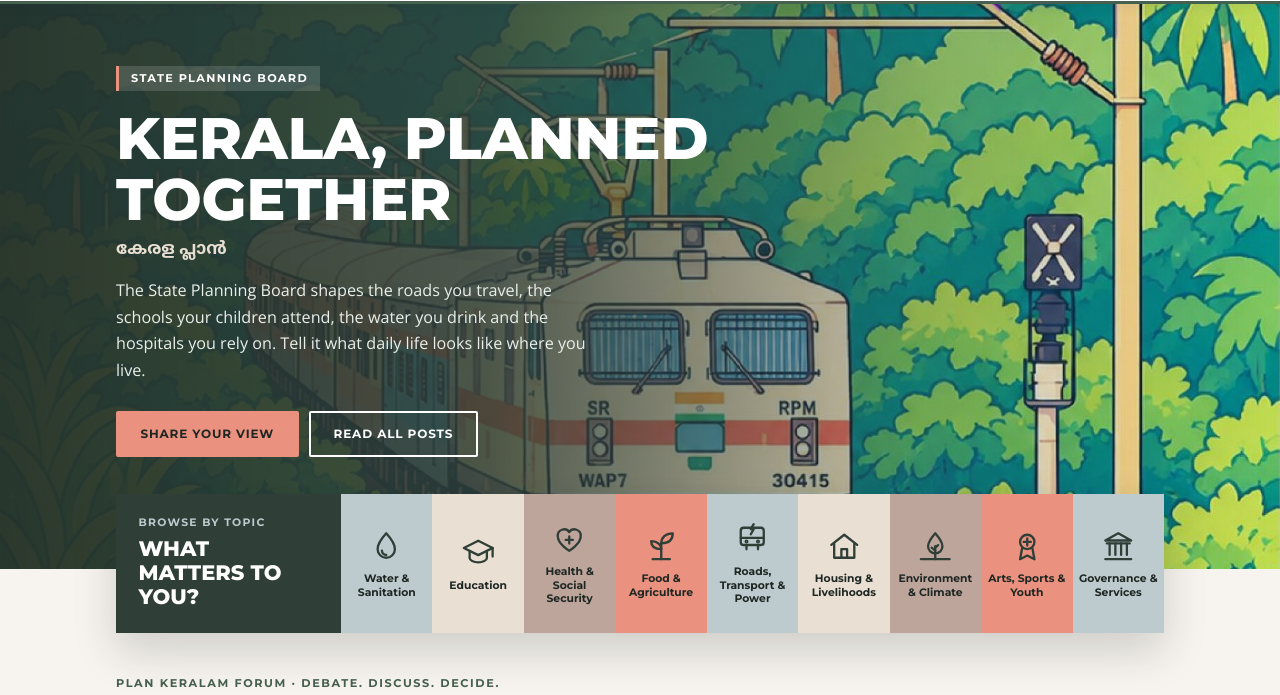
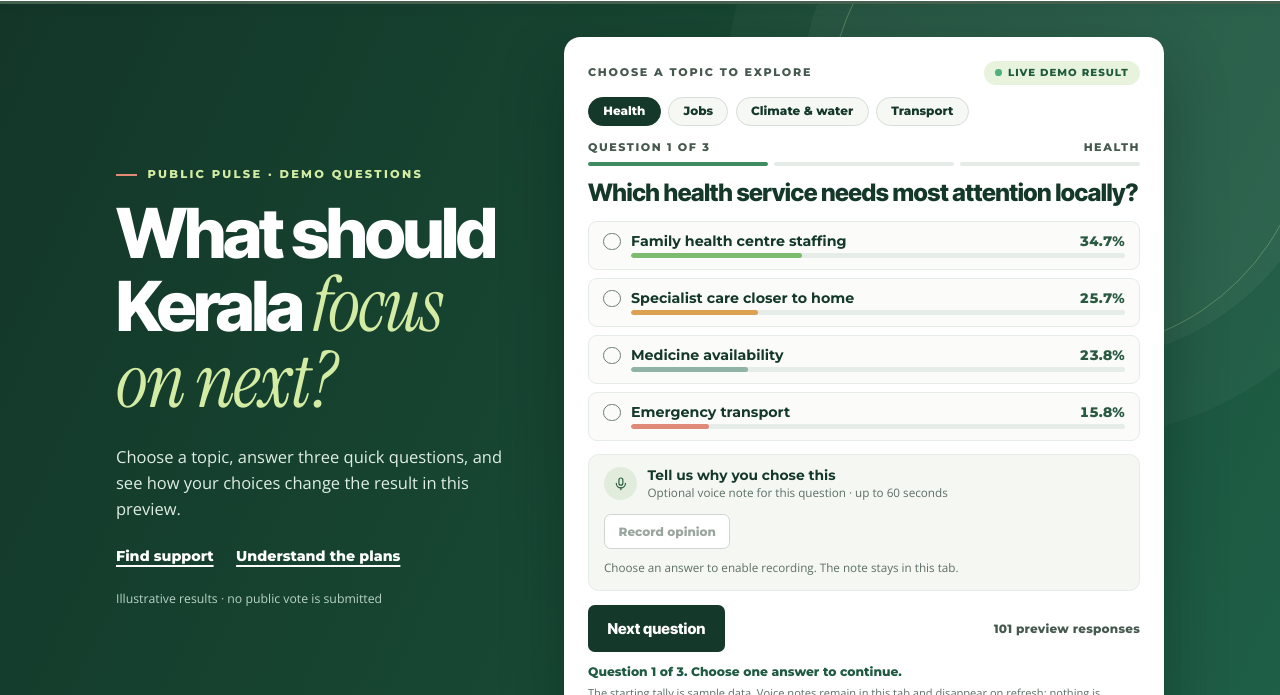
Before and after one commit to starktvm-hrms/spb-website-mockup, a plain HTML site: page index.html in a window 1280 px wide. Shown: the part 113-808 px from the top of the page. Drawn offline with nearby package versions, Linux system fonts and the light colour scheme.

Commit message:
Add Public Pulse poll as the first fold
New first fold: "What should Kerala focus on next?" with a demo poll
card (Health, Jobs, Climate & water, Transport; three questions each),
live percentage bars, an optional voice note kept in the tab, and a
results summary linking to the forum. The previous hero with topic
tiles becomes the second fold.

Co-Authored-By: Claude Opus 5.5 <noreply@anthropic.com>
Claude-Session: https://claude.ai/code/session_01To85Upxzz5nfc7gXcC277Y

```diff
--- a/assets/gov.css
+++ b/assets/gov.css
@@ -73,7 +73,7 @@ button{cursor:pointer}
 .hero::before{content:"";position:absolute;inset:0;background:linear-gradient(90deg,rgba(37,49,43,.96) 0%,rgba(47,62,55,.86) 38%,rgba(47,62,55,.25) 72%,rgba(47,62,55,0) 100%);z-index:1}
 .hero .wrap{position:relative;z-index:2;width:100%;padding-block:4rem 7.5rem}
 .hero .kick{display:inline-block;background:rgba(255,255,255,.14);color:#fff;border-left:3px solid var(--gold);font:700 .75rem/1 var(--head);letter-spacing:.12em;text-transform:uppercase;padding:.45rem .8rem;margin-bottom:1.1rem}
-.hero h1{font:800 clamp(2.2rem,5.6vw,3.9rem)/1.05 var(--head);margin:0 0 .4rem;text-transform:uppercase;letter-spacing:-.005em;max-width:15ch}
+.hero h1,.hero .hero-h{font:800 clamp(2.2rem,5.6vw,3.9rem)/1.05 var(--head);margin:0 0 .4rem;text-transform:uppercase;letter-spacing:-.005em;max-width:15ch}
 .hero .ml{font:600 1.15rem/1.4 var(--body);color:#e9dfd3;margin:0 0 1.1rem}
 .hero p.lead{font-size:1.08rem;max-width:52ch;margin:0 0 1.8rem;color:#e9efeb}
 .btns{display:flex;gap:.7rem;flex-wrap:wrap}
@@ -441,7 +441,7 @@ body{background:#fff}
   .hdr .wrap{min-height:4.2rem;gap:.6rem}
   .hero{min-height:0}
   .hero .wrap{padding-block:2.4rem 6.5rem}
-  .hero h1{font-size:clamp(1.9rem,8.6vw,2.6rem)}
+  .hero h1,.hero .hero-h{font-size:clamp(1.9rem,8.6vw,2.6rem)}
   .hero p.lead{font-size:.98rem;margin-bottom:1.4rem}
   .hero .btns{display:grid;grid-template-columns:1fr 1fr;gap:.6rem}
   .hero .btns .btn{justify-content:center;padding:.95rem .6rem;font-size:.72rem}
--- /dev/null
+++ b/assets/pulse.css
@@ -0,0 +1,115 @@
+/* Public Pulse: first-fold poll panel. Dark green field, white question card. */
+.pulse{--pg:#163d2d;--pg2:#1d5a42;--lime:#d3eba3;--pink:#e48b78;--card:#fff;--cink:#14382a;--cmut:#5d6f66;--cline:#e5ebe7;--csoft:#f4f7f2;
+  position:relative;overflow:hidden;color:#fff;background:linear-gradient(115deg,#133628 0%,#174632 45%,#1f6047 100%)}
+.pulse::before,.pulse::after{content:"";position:absolute;border-radius:50%;pointer-events:none}
+.pulse::before{width:46rem;height:46rem;right:-9rem;top:-17rem;background:radial-gradient(circle,rgba(255,255,255,.07) 0 55%,rgba(255,255,255,.03) 55% 100%)}
+.pulse::after{width:32rem;height:32rem;right:-2rem;top:-9rem;border:1px solid rgba(211,235,163,.28)}
+.pulse .wrap{position:relative;z-index:1;display:grid;grid-template-columns:minmax(0,1fr) minmax(0,40rem);gap:3.5rem;align-items:center;padding-block:3.2rem 3.6rem}
+.pulse-copy{max-width:31rem}
+.pulse-eye{display:flex;align-items:center;gap:.7rem;font:800 .76rem/1 var(--head);letter-spacing:.2em;text-transform:uppercase;color:var(--lime);margin:0 0 1.3rem}
+.pulse-eye::before{content:"";width:1.4rem;height:2px;background:var(--pink)}
+.pulse h1{font:800 clamp(2.8rem,6vw,4.6rem)/.98 'Inter Tight','Montserrat',sans-serif;letter-spacing:-.045em;margin:0 0 1.6rem;color:#fff}
+.pulse h1 em{font:italic 400 1.1em/1 'Instrument Serif',Georgia,serif;letter-spacing:-.02em;color:var(--lime)}
+.pulse-lead{font-size:1.1rem;line-height:1.6;color:#dfeee4;margin:0 0 1.6rem}
+.pulse-links{display:flex;gap:1.5rem;flex-wrap:wrap;margin-bottom:1.6rem}
+.pulse-links a{color:#fff;font:800 .95rem var(--head);text-decoration:underline;text-underline-offset:.3em;text-decoration-thickness:1.5px}
+.pulse-links a:hover{color:var(--lime)}
+.pulse-note{font-size:.82rem;color:#b9d3c4;margin:0}
+
+/* card */
+.pcard{background:var(--card);color:var(--cink);border-radius:1.1rem;padding:1.6rem 1.6rem 1.4rem;box-shadow:0 30px 60px rgba(5,25,17,.35)}
+.pc-top{display:flex;justify-content:space-between;align-items:center;gap:.8rem;flex-wrap:wrap}
+.pc-lbl{font:800 .74rem/1 var(--head);letter-spacing:.16em;text-transform:uppercase;color:#46594f}
+.pc-live{display:inline-flex;align-items:center;gap:.4rem;background:#e7f3dc;color:#1f5a3c;font:800 .68rem/1 var(--head);letter-spacing:.1em;text-transform:uppercase;padding:.45rem .75rem;border-radius:999px}
+.pc-live i{width:.45rem;height:.45rem;border-radius:50%;background:#3aa76d;animation:pulsedot 1.8s ease-in-out infinite}
+@keyframes pulsedot{50%{opacity:.35}}
+@media (prefers-reduced-motion:reduce){.pc-live i{animation:none}}
+.pc-chips{display:flex;gap:.5rem;flex-wrap:wrap;margin:.95rem 0 1.4rem}
+.pc-chips button{border:1px solid #d5ddd6;background:#f6f8f4;color:var(--cink);border-radius:999px;padding:.5rem .95rem;font:800 .8rem/1 var(--head)}
+.pc-chips button:hover{border-color:#8fb3a2}
+.pc-chips button[aria-pressed="true"]{background:var(--cink);border-color:var(--cink);color:#fff}
+.pc-prog{display:flex;justify-content:space-between;font:800 .74rem/1 var(--head);letter-spacing:.14em;text-transform:uppercase;color:#46594f}
+.pc-bars{display:grid;grid-template-columns:repeat(3,1fr);gap:.4rem;margin:.6rem 0 1.1rem}
+.pc-bars span{height:4px;border-radius:2px;background:var(--cline)}
+.pc-bars span.on{background:#3f8c63}
+.pc-q{font:800 clamp(1.25rem,2.2vw,1.6rem)/1.2 'Inter Tight','Montserrat',sans-serif;letter-spacing:-.02em;margin:0 0 1rem;color:var(--cink)}
+.pc-opts{display:grid;gap:.6rem;border:0;margin:0;padding:0}
+.pc-opt{display:grid;grid-template-columns:auto minmax(0,1fr) auto;gap:.15rem .7rem;align-items:center;padding:.8rem .95rem .85rem;border:1px solid var(--cline);border-radius:.6rem;background:#fbfcfa;cursor:pointer;transition:border-color .15s,background .15s}
+.pc-opt:hover{border-color:#a7c2b4}
+.pc-opt input{appearance:none;-webkit-appearance:none;width:1.15rem;height:1.15rem;border:1.5px solid #6d7d74;border-radius:50%;margin:0;display:grid;place-items:center;cursor:pointer}
+.pc-opt input:checked{border-color:#1f6a48}
+.pc-opt input:checked::after{content:"";width:.6rem;height:.6rem;border-radius:50%;background:#1f6a48}
+.pc-opt input:focus-visible{outline:3px solid #8fc9a8;outline-offset:2px}
+.pc-opt.sel{border-color:#3f8c63;background:#f1f8ee}
+.pc-opt .t{font:700 .95rem/1.3 var(--head);color:var(--cink)}
+.pc-opt .p{font:800 .92rem var(--head);color:#2b5a43;font-variant-numeric:tabular-nums}
+.pc-opt .bar{grid-column:2/4;height:5px;border-radius:3px;background:#e6ece7;overflow:hidden}
+.pc-opt .bar i{display:block;height:100%;border-radius:3px;transition:width .5s ease}
+.pc-opt:nth-child(1) .bar i{background:#7dbb6e}
+.pc-opt:nth-child(2) .bar i{background:#dca252}
+.pc-opt:nth-child(3) .bar i{background:#8fb3a6}
+.pc-opt:nth-child(4) .bar i{background:#df8a78}
+.pc-opt .you{grid-column:2/4;font-size:.72rem;font-weight:700;color:#2f7a52;margin-top:-.1rem}
+
+/* voice note */
+.pc-voice{margin-top:1rem;border:1px solid var(--cline);background:var(--csoft);border-radius:.7rem;padding:.9rem 1rem}
+.pc-vh{display:flex;gap:.7rem;align-items:flex-start}
+.pc-mic{width:2.2rem;height:2.2rem;border-radius:50%;background:#e1ecdc;color:#2c5c43;display:grid;place-items:center;flex:none}
+.pc-mic svg{width:1.05rem;height:1.05rem}
+.pc-voice b{display:block;font:700 .92rem var(--head);color:var(--cink)}
+.pc-voice small{display:block;color:var(--cmut);font-size:.78rem}
+.pc-vrow{display:flex;align-items:center;gap:.7rem;flex-wrap:wrap;margin-top:.8rem}
+.pc-rec{border:1px solid #cdd7d0;background:#fff;color:var(--cink);border-radius:.45rem;padding:.6rem .9rem;font:800 .8rem var(--head);display:inline-flex;gap:.45rem;align-items:center}
+.pc-rec:disabled{color:#9aa69f;cursor:not-allowed}
+.pc-rec.live{background:#c8453a;border-color:#c8453a;color:#fff}
+.pc-rec.live::before{content:"";width:.55rem;height:.55rem;border-radius:50%;background:#fff;animation:pulsedot 1s infinite}
+.pc-timer{font:700 .82rem var(--head);color:#c8453a;font-variant-numeric:tabular-nums}
+.pc-voice audio{height:2.2rem;max-width:100%}
+.pc-vhint{margin:.6rem 0 0;font-size:.78rem;color:var(--cmut)}
+
+/* footer */
+.pc-foot{display:flex;justify-content:space-between;align-items:center;gap:1rem;flex-wrap:wrap;margin-top:1.1rem}
+.pc-next{background:var(--cink);color:#fff;border:0;border-radius:.45rem;padding:.95rem 1.3rem;font:800 1rem 'Inter Tight','Montserrat',sans-serif}
+.pc-next:hover{background:#1f5a42}
+.pc-count{font:800 .8rem var(--head);color:#46594f;letter-spacing:.02em}
+.pc-status{margin:.8rem 0 .3rem;font:800 .82rem var(--head);color:#1f5a42}
+.pc-fine{margin:0;font-size:.74rem;color:var(--cmut)}
+.pc-done{text-align:left}
+.pc-done h3{font:800 1.5rem/1.2 'Inter Tight','Montserrat',sans-serif;margin:.4rem 0 .8rem;letter-spacing:-.02em}
+.pc-done ol{margin:0 0 1.2rem;padding-left:1.2rem;display:grid;gap:.6rem}
+.pc-done li{color:var(--cmut);font-size:.9rem}
+.pc-done li b{display:block;color:var(--cink);font:700 .95rem var(--head)}
+.pc-done .row{display:flex;gap:.6rem;flex-wrap:wrap}
+.pc-ghost{border:1px solid #cdd7d0;background:#fff;color:var(--cink);border-radius:.45rem;padding:.9rem 1.2rem;font:800 .95rem var(--head);text-decoration:none}
+
+@media (max-width:1000px){
+  .pulse .wrap{grid-template-columns:1fr;gap:2.2rem;padding-block:2.6rem 2.8rem}
+  .pulse-copy{max-width:none}
+  .pulse::before{right:-22rem;top:-20rem}
+}
+@media (max-width:560px){
+  .pulse .wrap{padding-block:2rem 2rem}
+  .pulse h1{font-size:clamp(2.4rem,11vw,3rem);margin-bottom:1.1rem}
+  .pulse-lead{font-size:1rem}
+  .pcard{padding:1.1rem 1rem 1rem;border-radius:.9rem}
+  .pc-chips button{padding:.5rem .75rem;font-size:.76rem}
+  .pc-opt{padding:.7rem .75rem .75rem}
+  .pc-opt .t{font-size:.88rem}
+  .pc-next{flex:1}
+  .pc-foot{flex-direction:column;align-items:stretch;text-align:center}
+}
+/* fit the card within a laptop screen */
+.pulse .wrap{padding-block:2.2rem 2.6rem}
+.pc-chips{margin:.8rem 0 1.1rem}
+.pc-bars{margin:.55rem 0 .9rem}
+.pc-q{margin-bottom:.85rem}
+.pc-opts{gap:.5rem}
+.pc-opt{padding:.7rem .95rem .75rem}
+.pc-voice{margin-top:.85rem;padding:.8rem 1rem}
+.pc-foot{margin-top:.95rem}
+@media (max-width:560px){
+  .pc-chips{flex-wrap:nowrap;overflow-x:auto;scrollbar-width:none;margin-inline:-1rem;padding-inline:1rem}
+  .pc-chips::-webkit-scrollbar{display:none}
+  .pc-chips button{flex:none}
+  .pulse-eye{letter-spacing:.14em;font-size:.7rem}
+}
--- /dev/null
+++ b/assets/pulse.js
@@ -0,0 +1,123 @@
+/* Public Pulse: three-question demo poll with live tallies and optional voice notes.
+   Starting tallies are sample data. Choices and recordings stay in this tab only. */
+(function(){
+var TOPICS=[
+ {id:'health',name:'Health',forum:'health',qs:[
+  ['Which health service needs most attention locally?',[['Family health centre staffing',35],['Specialist care closer to home',26],['Medicine availability',24],['Emergency transport',16]]],
+  ['What would make it easier to see a doctor?',[['Evening OP hours',31],['Online appointment booking',28],['More doctors at family health centres',27],['Mobile clinics for remote areas',15]]],
+  ['Which group needs more support first?',[['Elderly people living alone',38],['People with kidney or heart disease',25],['Mothers and newborns',20],['People with mental health needs',18]]]]},
+ {id:'jobs',name:'Jobs',forum:'housing',qs:[
+  ['What would help young people find good jobs in Kerala?',[['Skills linked to local industries',33],['More start-up and IT parks',27],['Apprenticeships with employers',24],['Timely government job notifications',17]]],
+  ['Which skill should every student learn?',[['Digital and AI basics',36],['Spoken English and communication',25],['Trades: electrical, plumbing, repair',22],['Money management',18]]],
+  ['What would help small businesses most?',[['Easier loans',34],['Single-window licences',29],['Local markets and fairs',21],['Training in online selling',17]]]]},
+ {id:'climate',name:'Climate & water',forum:'environment',qs:[
+  ['What climate risk worries you most where you live?',[['Flooding',37],['Summer drinking-water shortage',28],['Landslides',19],['Extreme heat',17]]],
+  ['How should Kerala secure drinking water?',[['Rainwater harvesting in every building',34],['Protect wells and ponds',29],['Expand piped supply',24],['Reuse grey water',14]]],
+  ['What should be done first before the monsoon?',[['Clear drains and culverts',39],['Repair river bunds',24],['Early-warning alerts by phone',22],['Move people out of high-risk zones',16]]]]},
+ {id:'transport',name:'Transport',forum:'roads',qs:[
+  ['Which change would improve your daily commute most?',[['More frequent buses',36],['Better roads and footpaths',27],['Last-mile feeder autos',21],['Safer cycling lanes',17]]],
+  ['Affordability or sustainability: what matters more?',[['Low fares',38],['Both, with subsidies',28],['Electric buses',26],['Faster journeys',9]]],
+  ['Where should rail investment go first?',[['More MEMU suburban trains',35],['Better station access',24],['Freight to cut truck traffic',22],['High-speed corridor',20]]]]}
+];
+var root=document.getElementById('pulse-card');if(!root)return;
+var S={t:0,q:0,done:false,choice:{},notes:{},rec:null};
+function key(){return TOPICS[S.t].id+':'+S.q;}
+function el(tag,attrs,html){var e=document.createElement(tag);for(var k in attrs||{}){if(k.slice(0,2)==='on')e.addEventListener(k.slice(2),attrs[k]);else if(attrs[k]!=null&&attrs[k]!==false)e.setAttribute(k,attrs[k]===true?'':attrs[k]);}if(html!=null)e.innerHTML=html;return e;}
+function esc(s){return String(s).replace(/[&<>"]/g,function(c){return{'&':'&amp;','<':'&lt;','>':'&gt;','"':'&quot;'}[c]});}
+function counts(){var q=TOPICS[S.t].qs[S.q],c=q[1].map(function(o){return o[1]}),ch=S.choice[key()];if(ch!=null)c[ch]++;return c;}
+function pct(n,t){return t?(Math.round(n/t*1000)/10).toFixed(1)+'%':'0%';}
+var MIC='<svg viewBox="0 0 24 24" fill="none" stroke="currentColor" stroke-width="1.8" stroke-linecap="round"><rect x="9" y="3" width="6" height="11" rx="3"/><path d="M5 11a7 7 0 0014 0M12 18v3"/></svg>';
+
+function stopRec(){if(S.rec&&S.rec.mr&&S.rec.mr.state!=='inactive')S.rec.mr.stop();}
+function render(){
+  var T=TOPICS[S.t];root.textContent='';
+  var top=el('div',{class:'pc-top'});top.append(el('span',{class:'pc-lbl'},'Choose a topic to explore'),el('span',{class:'pc-live'},'<i></i>Live demo result'));
+  var chips=el('div',{class:'pc-chips',role:'group','aria-label':'Topic'});
+  TOPICS.forEach(function(t,i){chips.append(el('button',{type:'button','aria-pressed':String(i===S.t),onclick:function(){stopRec();S.t=i;S.q=0;S.done=false;render();}},esc(t.name)));});
+  root.append(top,chips);
+  if(S.done){renderDone();return;}
+  var q=T.qs[S.q],c=counts(),tot=c.reduce(function(a,b){return a+b},0),ch=S.choice[key()];
+  var prog=el('div',{class:'pc-prog'});prog.append(el('span',null,'Question '+(S.q+1)+' of 3'),el('span',null,esc(T.name)));
+  var bars=el('div',{class:'pc-bars','aria-hidden':'true'});for(var i=0;i<3;i++)bars.append(el('span',{class:i<=S.q?'on':''}));
+  var h=el('h2',{class:'pc-q',id:'pc-q'},esc(q[0]));
+  var fs=el('fieldset',{class:'pc-opts','aria-labelledby':'pc-q'});
+  q[1].forEach(function(o,i){
+    var lab=el('label',{class:'pc-opt'+(ch===i?' sel':'')});
+    var inp=el('input',{type:'radio',name:'pc-'+key(),value:String(i)});inp.checked=ch===i;
+    inp.addEventListener('change',function(){S.choice[key()]=i;render();var f=root.querySelector('input:checked');if(f)f.focus();});
+    lab.append(inp,el('span',{class:'t'},esc(o[0])),el('span',{class:'p'},pct(c[i],tot)),el('span',{class:'bar'},'<i style="width:'+(tot?c[i]/tot*100:0)+'%"></i>'));
+    if(ch===i)lab.append(el('span',{class:'you'},'Your choice'));
+    fs.append(lab);
+  });
+  root.append(prog,bars,h,fs,voice(ch!=null));
+  var foot=el('div',{class:'pc-foot'});
+  foot.append(el('button',{type:'button',class:'pc-next',onclick:next},S.q<2?'Next question':'See my results'),el('span',{class:'pc-count'},tot+' preview responses'));
+  var st=el('p',{class:'pc-status',role:'status','aria-live':'polite',id:'pc-status'},ch==null?'Question '+(S.q+1)+' of 3. Choose one answer to continue.':'Thanks. You can add a voice note or go to the '+(S.q<2?'next question.':'results.'));
+  root.append(foot,st,el('p',{class:'pc-fine'},'The starting tally is sample data. Voice notes remain in this tab and disappear on refresh; nothing is uploaded.'));
+}
+function next(){
+  if(S.choice[key()]==null){var s=document.getElementById('pc-status');s.textContent='Please choose one answer to continue.';var f=root.querySelector('.pc-opt input');if(f)f.focus();return;}
+  stopRec();
+  if(S.q<2){S.q++;render();var f=root.querySelector('.pc-opt input');if(f)f.focus();}
+  else{S.done=true;render();}
+}
+function renderDone(){
+  var T=TOPICS[S.t],box=el('div',{class:'pc-done'});
+  box.append(el('div',{class:'pc-prog'},'<span>Your results</span><span>'+esc(T.name)+'</span>'),el('div',{class:'pc-bars','aria-hidden':'true'},'<span class="on"></span><span class="on"></span><span class="on"></span>'));
+  box.append(el('h3',null,'Thank you. Here is how your view compares.'));
+  var ol=el('ol');
+  T.qs.forEach(function(q,qi){
+    var k=T.id+':'+qi,ch=S.choice[k];if(ch==null)return;
+    var c=q[1].map(function(o){return o[1]});c[ch]++;var tot=c.reduce(function(a,b){return a+b},0);
+    var li=el('li',null,'<b>'+esc(q[0])+'</b>You chose “'+esc(q[1][ch][0])+'”, along with '+pct(c[ch],tot)+' of preview responses.'+(S.notes[k]?' Voice note saved in this tab.':''));
+    ol.append(li);
+  });
+  box.append(ol);
+  var row=el('div',{class:'row'});
+  var nt=TOPICS[(S.t+1)%TOPICS.length];
+  row.append(el('a',{class:'pc-next',href:'#topic/'+T.forum,style:'text-decoration:none'},'Discuss in the forum'),
+    el('button',{type:'button',class:'pc-ghost',onclick:function(){S.t=(S.t+1)%TOPICS.length;S.q=0;S.done=false;render();}},'Try '+esc(nt.name)));
+  box.append(row,el('p',{class:'pc-fine',style:'margin-top:1rem'},'Illustrative results. No public vote is submitted.'));
+  root.append(box);
+}
+
+/* voice note */
+function voice(enabled){
+  var k=key(),box=el('div',{class:'pc-voice'});
+  var head=el('div',{class:'pc-vh'});head.append(el('span',{class:'pc-mic','aria-hidden':'true'},MIC),el('div',null,'<b>Tell us why you chose this</b><small>Optional voice note for this question · up to 60 seconds</small>'));
+  box.append(head);
+  var row=el('div',{class:'pc-vrow'}),hint=el('p',{class:'pc-vhint'});
+  var supported=!!(navigator.mediaDevices&&navigator.mediaDevices.getUserMedia&&window.MediaRecorder);
+  var live=S.rec&&S.rec.key===k;
+  if(S.notes[k]&&!live){
+    row.append(el('audio',{controls:true,src:S.notes[k],preload:'metadata','aria-label':'Your voice note'}),
+      el('button',{type:'button',class:'pc-rec',onclick:function(){URL.revokeObjectURL(S.notes[k]);delete S.notes[k];render();}},'Delete'));
+    hint.textContent='Saved in this tab only. It disappears when you refresh.';
+  }else{
+    var btn=el('button',{type:'button',class:'pc-rec'+(live?' live':''),disabled:!enabled||!supported},live?'Stop recording':'Record opinion');
+    btn.addEventListener('click',function(){live?stopRec():start(k);});
+    row.append(btn);
+    if(live)row.append(el('span',{class:'pc-timer',id:'pc-timer'},fmt(S.rec.sec)));
+    hint.textContent=!supported?'Voice notes are not supported in this browser.':(!enabled?'Choose an answer to enable recording. The note stays in this tab.':(live?'Recording… press Stop when you are done.':'Your browser will ask for microphone permission.'));
+  }
+  box.append(row,hint);return box;
+}
+function fmt(s){return '0:'+(s<10?'0':'')+s+' / 1:00';}
+async function start(k){
+  var stream;
+  try{stream=await navigator.mediaDevices.getUserMedia({audio:true});}
+  catch(e){var h=root.querySelector('.pc-vhint');if(h)h.textContent='Microphone access was blocked. You can still answer without a voice note.';return;}
+  var chunks=[],mr=new MediaRecorder(stream);
+  S.rec={key:k,mr:mr,sec:0};
+  mr.ondataavailable=function(e){if(e.data.size)chunks.push(e.data)};
+  mr.onstop=function(){
+    clearInterval(S.rec&&S.rec.iv);stream.getTracks().forEach(function(t){t.stop()});
+    if(chunks.length){if(S.notes[k])URL.revokeObjectURL(S.notes[k]);S.notes[k]=URL.createObjectURL(new Blob(chunks,{type:mr.mimeType||'audio/webm'}));}
+    S.rec=null;render();
+  };
+  mr.start();
+  S.rec.iv=setInterval(function(){if(!S.rec)return;S.rec.sec++;var t=document.getElementById('pc-timer');if(t)t.textContent=fmt(S.rec.sec);if(S.rec.sec>=60)stopRec();},1000);
+  render();
+}
+render();
+})();
--- a/index.html
+++ b/index.html
@@ -6,9 +6,10 @@
 <title>Plan Keralam · State Planning Board</title>
 <meta name="description" content="Plan Keralam: a public forum where citizens share concerns, ideas and opinions with the Kerala State Planning Board.">
 <link rel="preconnect" href="https://fonts.googleapis.com">
-<link rel="stylesheet" href="https://fonts.googleapis.com/css2?family=Montserrat:wght@600;700;800&family=Open+Sans:wght@400;600;700&family=Noto+Sans+Malayalam:wght@400;600&display=swap">
+<link rel="stylesheet" href="https://fonts.googleapis.com/css2?family=Inter+Tight:wght@700;800&family=Instrument+Serif:ital@1&family=Montserrat:wght@600;700;800&family=Open+Sans:wght@400;600;700&family=Noto+Sans+Malayalam:wght@400;600&display=swap">
 <link rel="stylesheet" href="assets/gov.css">
 <link rel="stylesheet" href="assets/forum.css">
+<link rel="stylesheet" href="assets/pulse.css">
 <script src="assets/common.js"></script>
 </head>
 <body>
@@ -16,11 +17,26 @@
 
 <main id="main">
   <!-- Hero (first fold) -->
-  <section class="hero" id="top">
+  <!-- First fold: Public Pulse -->
+  <section class="pulse" id="top" aria-labelledby="pulse-title">
+    <div class="wrap">
+      <div class="pulse-copy">
+        <p class="pulse-eye">Public Pulse · Demo questions</p>
+        <h1 id="pulse-title">What should Kerala <em>focus on next?</em></h1>
+        <p class="pulse-lead">Choose a topic, answer three quick questions, and see how your choices change the result in this preview.</p>
+        <div class="pulse-links"><a href="contact.html">Find support</a><a href="plans.html">Understand the plans</a></div>
+        <p class="pulse-note">Illustrative results · no public vote is submitted</p>
+      </div>
+      <div class="pcard" id="pulse-card" aria-live="off"></div>
+    </div>
+  </section>
+
+  <!-- Second fold: Kerala, planned together -->
+  <section class="hero" id="plan">
     <img class="bg" src="assets/img/hero-kerala.jpg" alt="" style="object-position:right center">
     <div class="wrap">
       <span class="kick">State Planning Board</span>
-      <h1>Kerala, planned together</h1>
+      <h2 class="hero-h">Kerala, planned together</h2>
       <p class="ml" lang="ml">കേരള പ്ലാൻ</p>
       <p class="lead">The State Planning Board shapes the roads you travel, the schools your children attend, the water you drink and the hospitals you rely on. Tell it what daily life looks like where you live.</p>
       <div class="btns">
@@ -93,6 +109,7 @@
 </main>
 
 <div id="site-footer"></div>
+<script src="assets/pulse.js" defer></script>
 
 <script>
 (function(){
```
Also changed, not shown: 2 other files.
